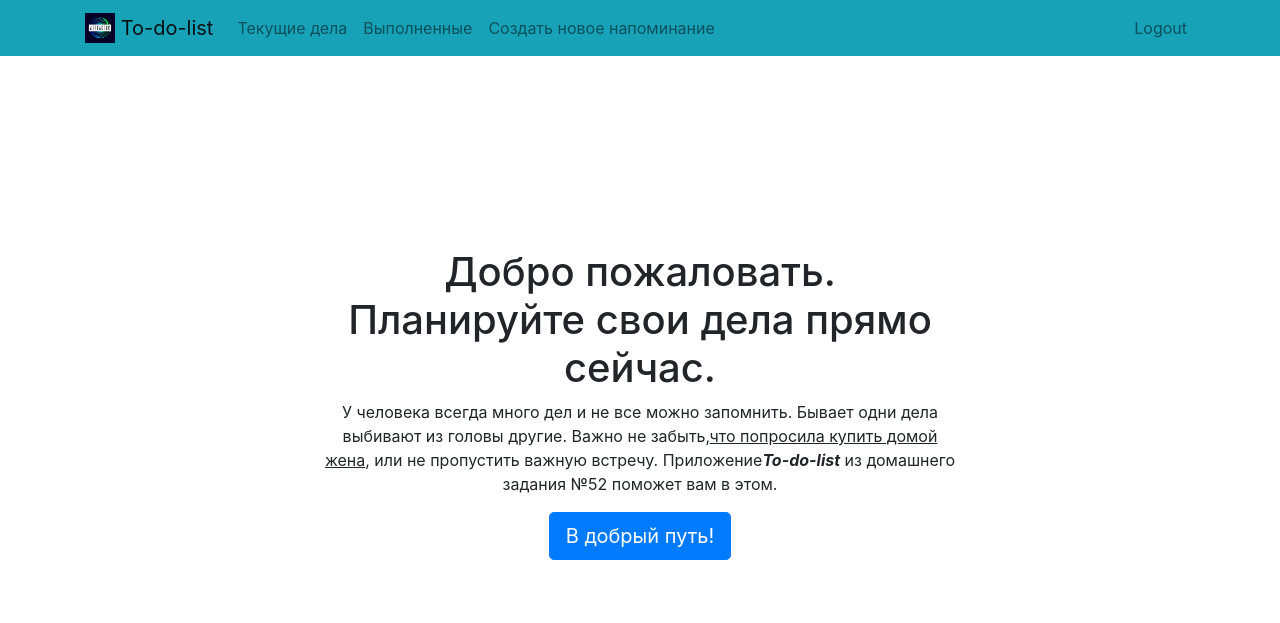
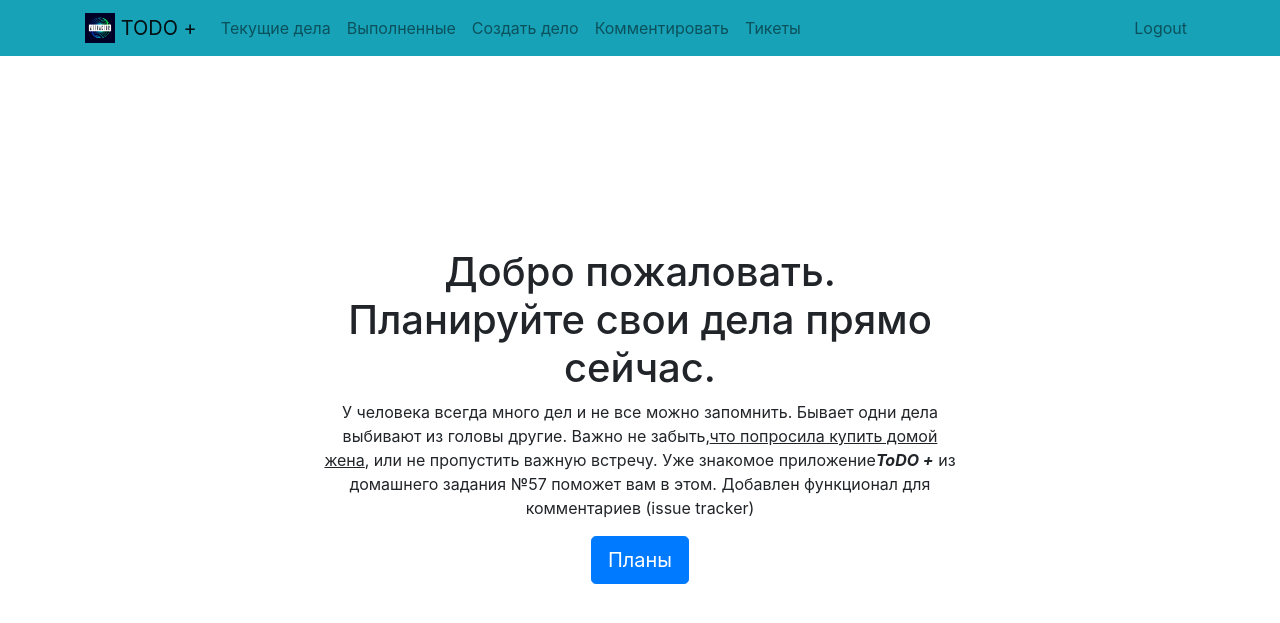
Before and after one commit to Yerzhanov/Homework_70_Samat_Yerzhanov, a Django app: page / in a window 1280 px wide. Shown: the top 623 px of the page. Run offline with Django 4.2, Linux system fonts and the light colour scheme; a user stored in the database is signed in; some libraries are stand-ins or nearby versions.

Commit message:
Настроены шаблоны для отображения и добавления комментариев

```diff
--- a/templates/todo/base.html
+++ b/templates/todo/base.html
@@ -19,7 +19,7 @@
 <div class="container">
     <a class="navbar-brand" href="{% url 'home' %}">
          <img src="{% static 'todo/logo.png' %}" width="30" height="30" class="d-inline-block align-top">
-        <span>To-do-list</span>
+        <span>TODO + </span>
     </a>
     <button class="navbar-toggler" type="button" data-toggle="collapse" data-target="#navbarNav" aria-controls="navbarNav" aria-expanded="false" aria-label="Toggle navigation">
         <span class="navbar-toggler-icon"></span>
@@ -35,8 +35,15 @@
                     <a class="nav-link" href="{% url 'completedtodos' %}">Выполненные</a>
                 </li>
                 <li class="nav-item {{ create }}">
-                    <a class="nav-link" href="{% url 'createtodo' %}">Создать новое напоминание</a>
+                    <a class="nav-link" href="{% url 'createtodo' %}">Создать дело</a>
                 </li>
+                <li class="nav-item {{ create }}">
+                    <a class="nav-link" href="{% url 'createcomment' %}">Комментировать</a>
+                </li>
+                <li class="nav-item">
+                    <a class="nav-link" href="{% url 'list' %}">Тикеты</a>
+                </li>
+
 
         </ul>
     {% endif %}
--- a/templates/todo/currenttodos.html
+++ b/templates/todo/currenttodos.html
@@ -15,7 +15,9 @@
         {% if todos %}
             <div class="list-group">
                 {% for todo in todos %}
-                    <a href="{% url 'viewtodo' todo.id %}" class="list-group-item list-group-item-action{% if todo.important %} list-group-item-danger{% endif %}"><b>{{ todo.title }}</b>{% if todo.memo %} - {{ todo.memo|truncatechars:30 }} Начато - {{ todo.date_created }}{% endif %}</a>
+                    <a href="{% url 'viewtodo' todo.id %}" class="list-group-item list-group-item-action{% if todo.important %} list-group-item-danger{% endif %}">
+                        <b>{{ todo.title }}</b>{% if todo.memo %} - {{ todo.memo }} <br> Начато - {{ todo.date_created }}{% endif %}</a>
+
                 {% endfor %}
             </div>
         {% else %}
@@ -25,6 +27,7 @@
             <a role="button" class="btn btn-primary" href="{% url 'createtodo' %}">Новое дело</a>
             </div>
         {% endif %}
+         <a href="{% url 'viewcomment' %}">Посмотреть комментарии к делам</a>
         </div>
     </div>
 {% endblock %}
--- a/templates/todo/home.html
+++ b/templates/todo/home.html
@@ -13,8 +13,9 @@
                  <h1>Добро пожаловать. Планируйте свои дела прямо сейчас.</h1>
             <p>У человека всегда много дел и не все можно запомнить. Бывает одни дела выбивают из головы другие.
                 Важно не забыть,<u>что попросила купить домой жена</u>, или не пропустить важную встречу.
-                Приложение<b><i>To-do-list</i></b> из домашнего задания №52 поможет вам в этом.</p>
-        <a role="button" class="btn btn-primary btn-lg" href="{% url 'currenttodos' %}">В добрый путь!</a>
+                Уже знакомое приложение<b><i>ToDO +</i></b> из домашнего задания №57 поможет вам в этом.
+            Добавлен функционал для комментариев (issue tracker)</p>
+        <a role="button" class="btn btn-primary btn-lg" href="{% url 'currenttodos' %}">Планы</a>
         </div>
     </div>
 
--- a/templates/todo/viewtodo.html
+++ b/templates/todo/viewtodo.html
@@ -9,7 +9,7 @@
 {% block content %}
     <div class="row justify-content-center mt-5">
         <div class="col-md-5">
-            <h2>Новое дело</h2>
+            <h2>Дело</h2>
         </div>
     </div>
     <div class="row justify-content-center mt-5">
@@ -33,7 +33,7 @@
                     <input type="checkbox" name="important" class="form-check-input" id="important" {% if todo.important %}checked{% endif %}>
                     <label class="form-check-label" for="important">Важное?</label>
                 </div>
-                <button type="submit" class="btn btn-primary">Сохранить</button>
+                <button type="submit" class="btn btn-primary">Редактировать</button>
                 <button type="button" class="btn btn-success" onclick="$('#complete').click()">Выполнено</button>
                 <button type="button" class="btn btn-danger" onclick="$('#delete').click()">Удалить</button>
             </form>
```
Also changed, not shown: templates/todo/view_comment.html (added, +33 -0 lines).
